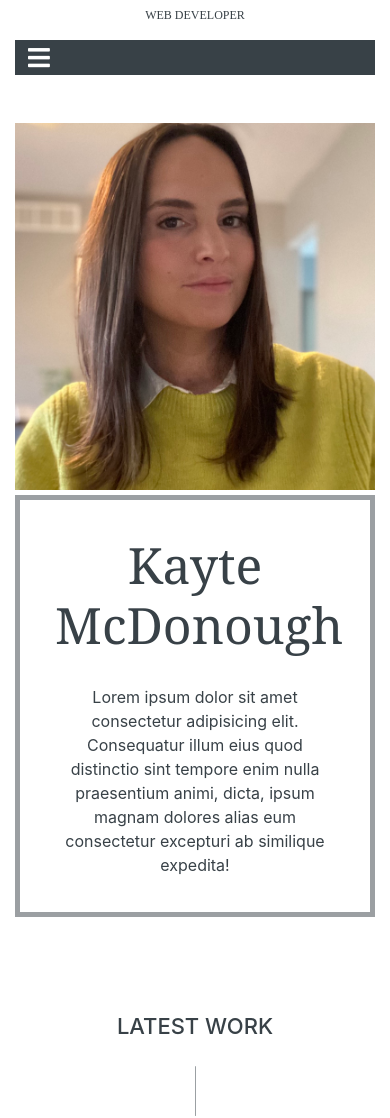
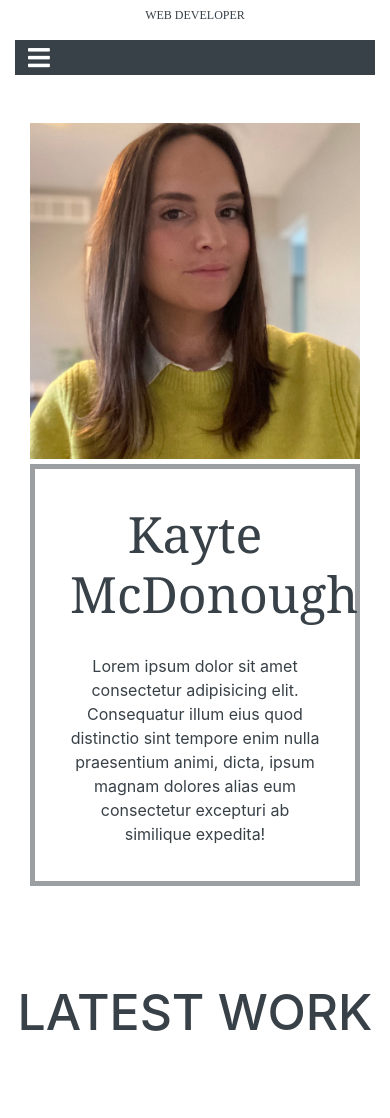
Before and after one commit to UseTheHill/portfolio_kmcdonough, a plain HTML site: page index.html in a window 390 px wide. Shown: the part 160-1278 px from the top of the page. Drawn offline with nearby package versions, Linux system fonts and the light colour scheme; some packages are replaced by stand-ins of ours; a script that the page names is missing.

Commit message:
edited lg responsive and some css

```diff
--- a/assets/style.css
+++ b/assets/style.css
@@ -102,11 +102,11 @@
 /* Gallery */
 .section-heading {
     position: relative;
-    display: blcok;
+    display: block;
     margin-bottom: 100px;
 }
 
-.section-heading::before {
+/* .section-heading::before {
     content: "";
     position: absolute;
     background-color: rgba(56, 65, 71, 0.5);
@@ -114,12 +114,12 @@
     height: 50px;
     top: 53px;
     border-radius: 8px;
-}
+} */
 
 .heading-title {
     text-transform: uppercase;
     color: #384147;
-    font-size: 22px;
+    font-size: 50px;
 }
 
 .lightbox-content {
@@ -197,14 +197,16 @@
 }
 
 /*large screens*/
-@media screen and (min-width: 1200px) {
+/* \@media screen and (min-width: 1200px) {
+
+    /*
     .about-description{
         top: 50%;
         width: 40%;
         outline: 10px solid rgba(56, 65, 71, 0.5);
         outline-offset: -20px;
     }
-    .about-image img{
-        width: 80%;
-    }
-}
+    /* .about-image img{
+        height: 50%;
+        width: auto%;
+    } */
--- a/index.html
+++ b/index.html
@@ -51,14 +51,14 @@
 
     <section class="about py-5">
         <div class="container">
-            <div class="about-content">
+            <div class="about-content col-lg-6">
                 <div class="about-description">
                     <div class="signature">
                         <h5 class="signature-heading">Kayte McDonough</h5>
                         <p class="m-0">Lorem ipsum dolor sit amet consectetur adipisicing elit. Consequatur illum eius quod distinctio sint tempore enim nulla praesentium animi, dicta, ipsum magnam dolores alias eum consectetur excepturi ab similique expedita!</p>
                     </div>
                 </div>
-                <div class="about-image ">
+                <div class="about-image justify-content-center ">
                     <img src="./assets/images/kayte_headshot.jpeg" alt="headshot">
                 </div>
             </div>
```
